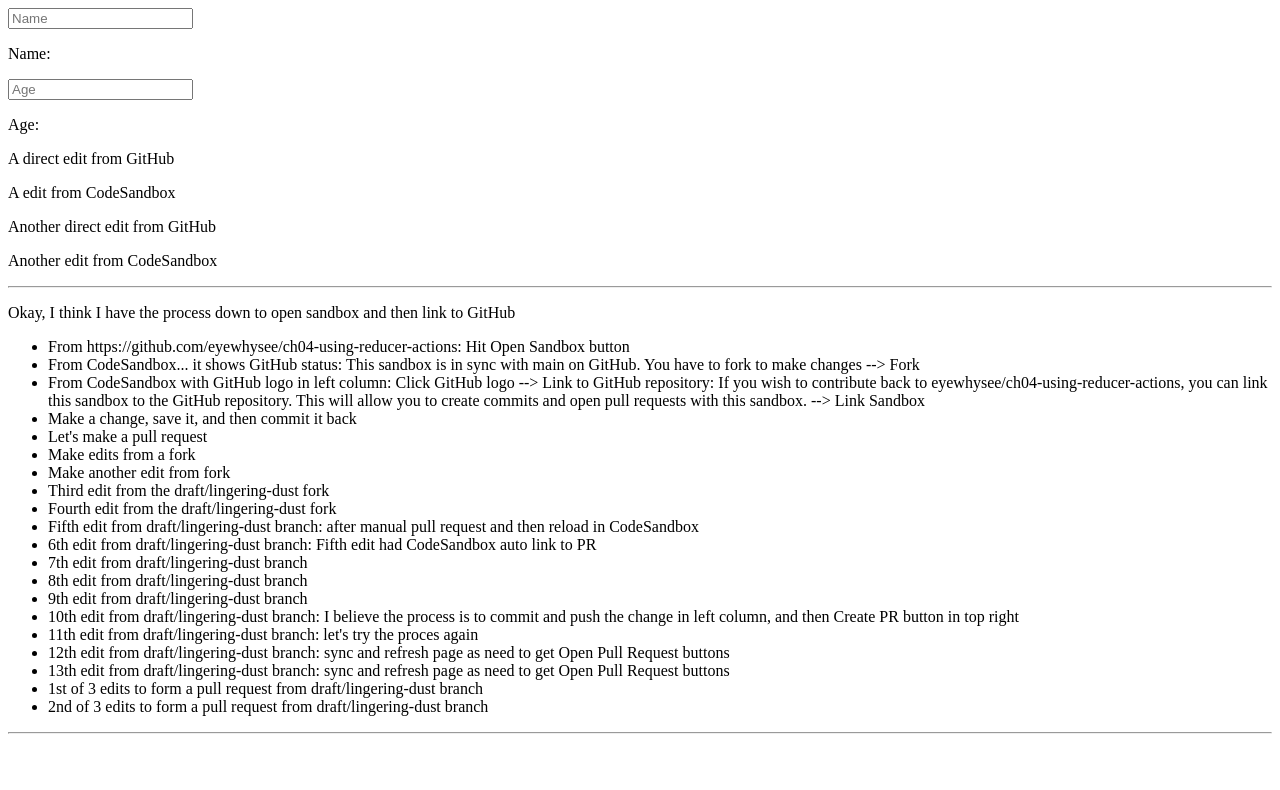
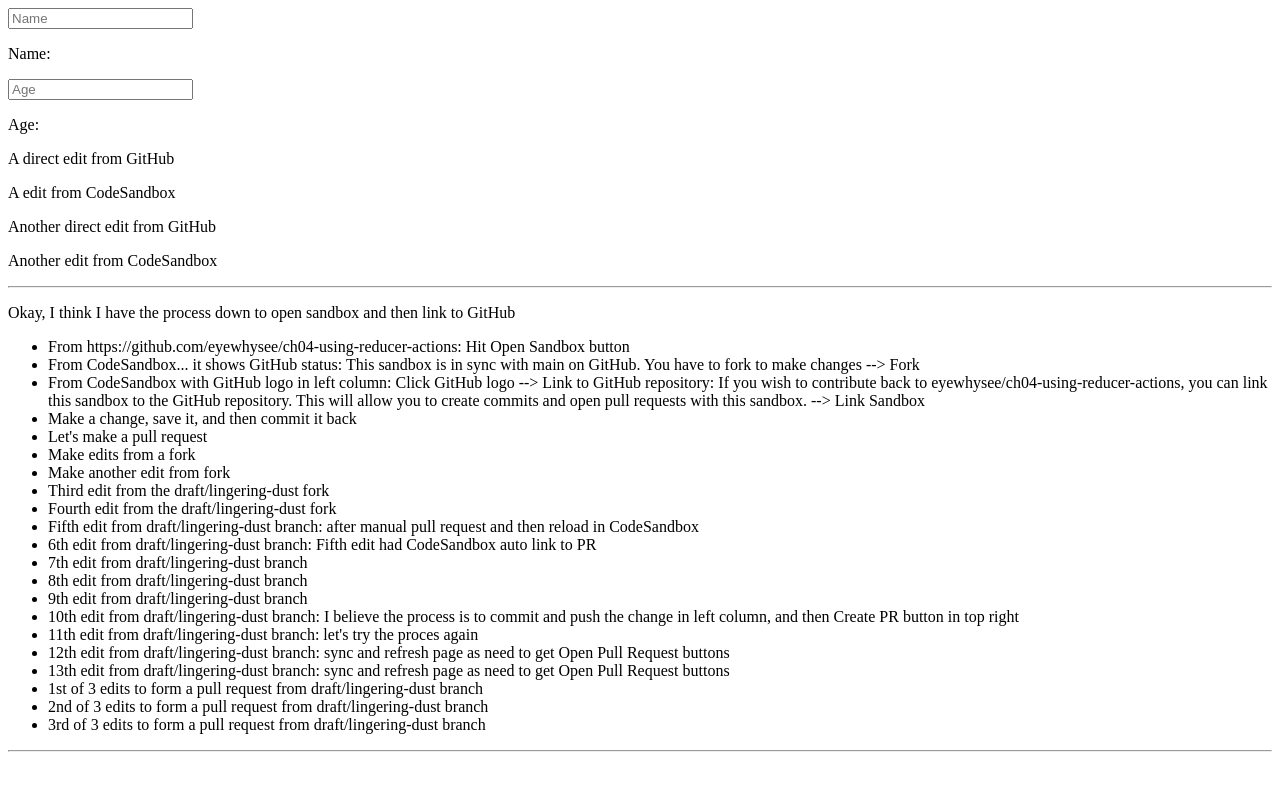
Before and after one commit to eyewhysee/ch04-using-reducer-actions, a React (Create React App) app: page / in a window 1280 px wide. Shown: the top 790 px of the page. Built offline with nearby package versions, Linux system fonts and the light colour scheme.

Commit message:
3rd of 3 edits to form a pull request from draft/lingering-dust branch

```diff
--- a/src/App.js
+++ b/src/App.js
@@ -77,6 +77,7 @@ function App() {
         <li>13th edit from draft/lingering-dust branch: sync and refresh page as need to get Open Pull Request buttons</li>
         <li>1st of 3 edits to form a pull request from draft/lingering-dust branch</li>
         <li>2nd of 3 edits to form a pull request from draft/lingering-dust branch</li>
+        <li>3rd of 3 edits to form a pull request from draft/lingering-dust branch</li>
       </ul>
       <hr />
     </>
```
